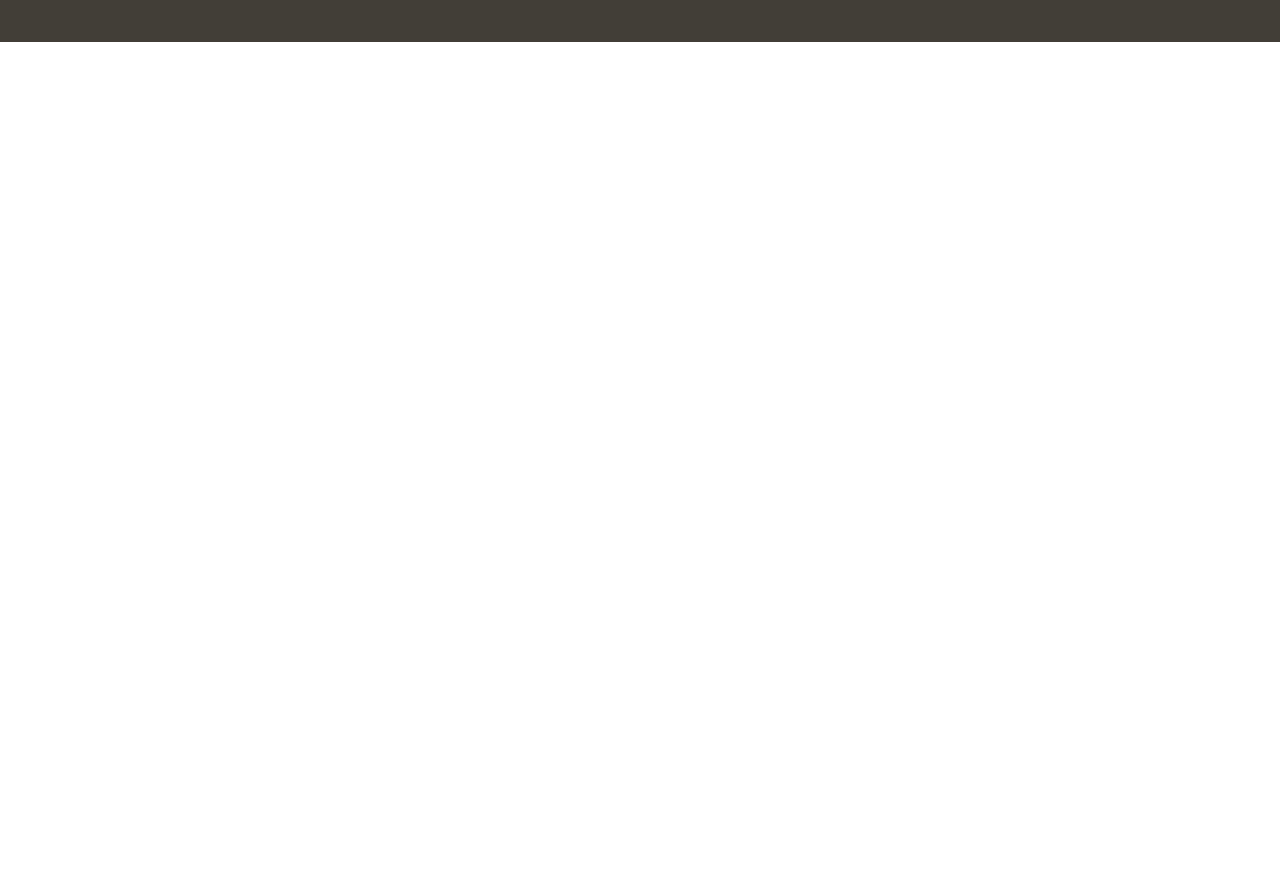
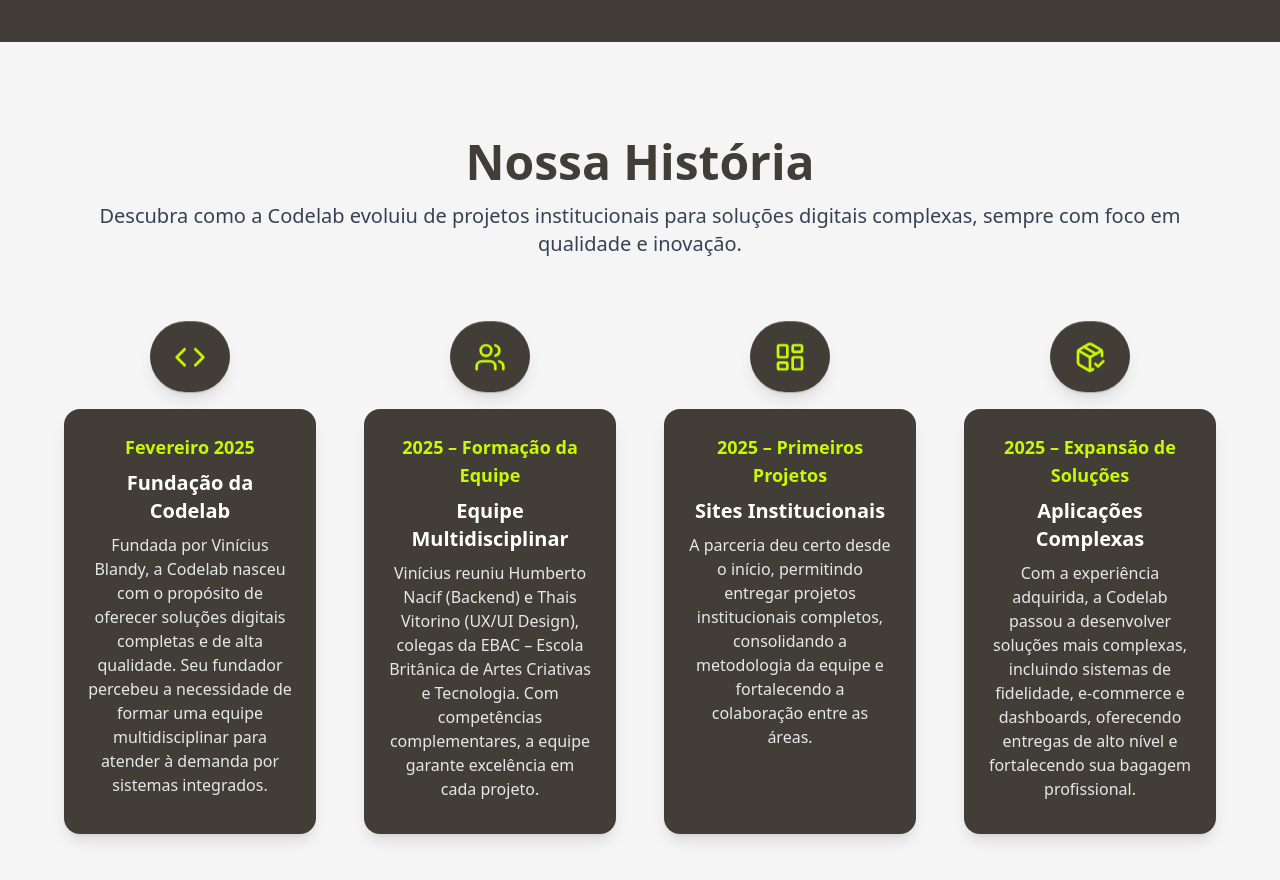
Before and after one commit to ecblandy/codelab-first-system, a Next.js app: page / in a window 1280 px wide. Shown: the part 500-1380 px from the top of the page. Before the commit the page ends 800 px from the top, so only its background shows below. Built offline with nearby package versions, Linux system fonts and the light colour scheme.

Commit message:
feat: create history section

```diff
--- a/src/app/page.tsx
+++ b/src/app/page.tsx
@@ -1,9 +1,11 @@
 import Hero from "@/components/landing-page/hero";
+import HistorySection from "@/components/landing-page/history";
 
 export default function LandingPage() {
   return (
     <div>
       <Hero />
+      <HistorySection />
     </div>
   );
 }
--- /dev/null
+++ b/src/components/landing-page/history.tsx
@@ -0,0 +1,108 @@
+"use client";
+
+import { Code, Users, LayoutDashboard, PackageCheck } from "lucide-react";
+
+const timelineEvents = [
+  {
+    year: "Fevereiro 2025",
+    title: "Fundação da Codelab",
+    description:
+      "Fundada por Vinícius Blandy, a Codelab nasceu com o propósito de oferecer soluções digitais completas e de alta qualidade. Seu fundador percebeu a necessidade de formar uma equipe multidisciplinar para atender à demanda por sistemas integrados.",
+    icon: <Code size={32} className="text-[#C8F904]" />,
+  },
+  {
+    year: "2025 – Formação da Equipe",
+    title: "Equipe Multidisciplinar",
+    description:
+      "Vinícius reuniu Humberto Nacif (Backend) e Thais Vitorino (UX/UI Design), colegas da EBAC – Escola Britânica de Artes Criativas e Tecnologia. Com competências complementares, a equipe garante excelência em cada projeto.",
+    icon: <Users size={32} className="text-[#C8F904]" />,
+  },
+  {
+    year: "2025 – Primeiros Projetos",
+    title: "Sites Institucionais",
+    description:
+      "A parceria deu certo desde o início, permitindo entregar projetos institucionais completos, consolidando a metodologia da equipe e fortalecendo a colaboração entre as áreas.",
+    icon: <LayoutDashboard size={32} className="text-[#C8F904]" />,
+  },
+  {
+    year: "2025 – Expansão de Soluções",
+    title: "Aplicações Complexas",
+    description:
+      "Com a experiência adquirida, a Codelab passou a desenvolver soluções mais complexas, incluindo sistemas de fidelidade, e-commerce e dashboards, oferecendo entregas de alto nível e fortalecendo sua bagagem profissional.",
+    icon: <PackageCheck size={32} className="text-[#C8F904]" />,
+  },
+];
+
+export default function HistorySection() {
+  return (
+    <section id="history" className="relative bg-[#F5F5F5] py-24 px-6 md:px-16">
+      {/* Cabeçalho */}
+      <div className="text-center mb-16">
+        <h2 className="text-4xl md:text-5xl font-extrabold text-[#423E37] animate-fadeIn">
+          Nossa História
+        </h2>
+        <p className="text-gray-700 text-lg md:text-xl mt-4 animate-fadeIn delay-200">
+          Descubra como a Codelab evoluiu de projetos institucionais para
+          soluções digitais complexas, sempre com foco em qualidade e inovação.
+        </p>
+      </div>
+
+      {/* Steps */}
+      <div className="grid grid-cols-1 md:grid-cols-4 gap-8 md:gap-12">
+        {timelineEvents.map((event, index) => (
+          <div
+            key={event.year}
+            className="flex flex-col items-center animate-fadeIn hover:translate-y-[-5px] transition-transform duration-500 h-full"
+            style={{ animationDelay: `${index * 0.3}s` }}
+          >
+            {/* Ícone */}
+            <div className="bg-[#423E37] p-4 rounded-full shadow-lg mb-4 flex items-center justify-center w-20 h-20 animate-bounce-slow">
+              {event.icon}
+            </div>
+
+            {/* Conteúdo */}
+            <div className="bg-[#423E37] rounded-2xl shadow-lg p-6 text-center hover:shadow-2xl transition-shadow duration-300 w-full flex flex-col justify-between h-full min-h-[250px]">
+              <div>
+                <span className="text-[#C8F904] font-bold text-lg">
+                  {event.year}
+                </span>
+                <h3 className="text-white font-semibold text-xl mt-2">
+                  {event.title}
+                </h3>
+                <p className="text-gray-200 mt-2 text-base">
+                  {event.description}
+                </p>
+              </div>
+            </div>
+          </div>
+        ))}
+      </div>
+
+      {/* Animações */}
+      <style jsx>{`
+        .animate-fadeIn {
+          opacity: 0;
+          transform: translateY(20px);
+          animation: fadeIn 0.8s forwards;
+        }
+        .animate-bounce-slow {
+          animation: bounceSlow 3s infinite alternate;
+        }
+        @keyframes fadeIn {
+          to {
+            opacity: 1;
+            transform: translateY(0);
+          }
+        }
+        @keyframes bounceSlow {
+          0% {
+            transform: translateY(0);
+          }
+          100% {
+            transform: translateY(-5px);
+          }
+        }
+      `}</style>
+    </section>
+  );
+}
```
